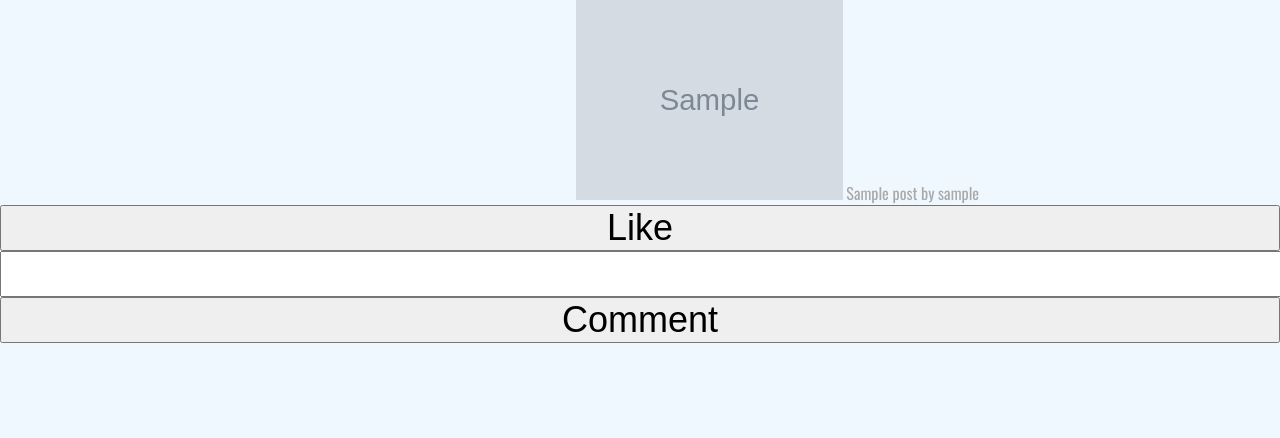
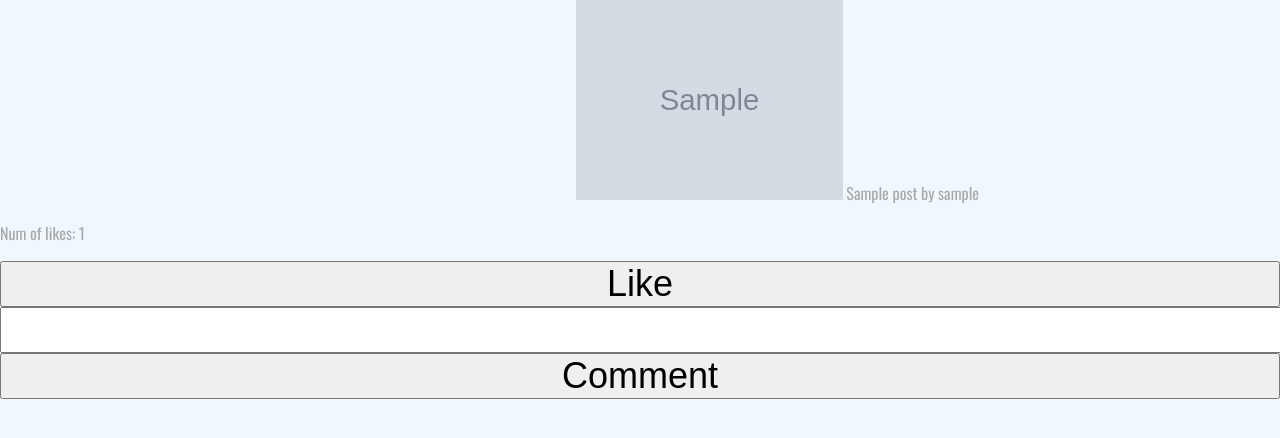
Before and after one commit to portrik/fake-a-gram, a PHP site: page /index.php in a window 1280 px wide. Shown: the part 40-478 px from the top of the page. Run offline with PHP 8.4, Linux system fonts and the light colour scheme; tables that the repository leaves empty hold one stand-in row (values such as "Sample post"); grey boxes marked "Sample" are stand-in pictures.

Commit message:
Displaying number of likes

```diff
--- a/db_communication.php
+++ b/db_communication.php
@@ -154,4 +154,16 @@
             $sql -> execute([$comment, $post_id, $user_id]);
         }
     }
+
+    function get_likes($conn, $post_id) {
+        if ($post_id > 0)
+        {
+            $sql = $conn -> prepare("SELECT * FROM likes WHERE post=?");
+            $sql -> execute([$post_id]);
+
+            $result = sizeof($sql -> fetchAll());
+
+            return $result;
+        }
+    }
 ?>
--- a/index.php
+++ b/index.php
@@ -65,6 +65,8 @@
                         {
                             $img = '<img src="'. $row["imgur_address"] .'" at="'. $row["title"] .'"> '. $row["title"] .' by '. get_username($conn, $row["user"]) .'';
                             echo($img);
+                            $num_of_likes = '<p>Num of likes: '. get_likes($conn, $row["id"]) .'</p>';
+                            echo($num_of_likes);
                             $like = '<form method="POST" action="#"><input type="text" name="post_id" value="'. $row["id"] .'" class="hidden"><input type="submit" name="submitLike" value="Like"></form>';
                             echo($like);
                             $comment = '<form method="POST" action="#"><input type="text" name="post_id_comment" value="'. $row["id"] .'" class="hidden"><input type="text" name="comment"><input type="submit" name="submitComment" value="Comment"></form>';
```
